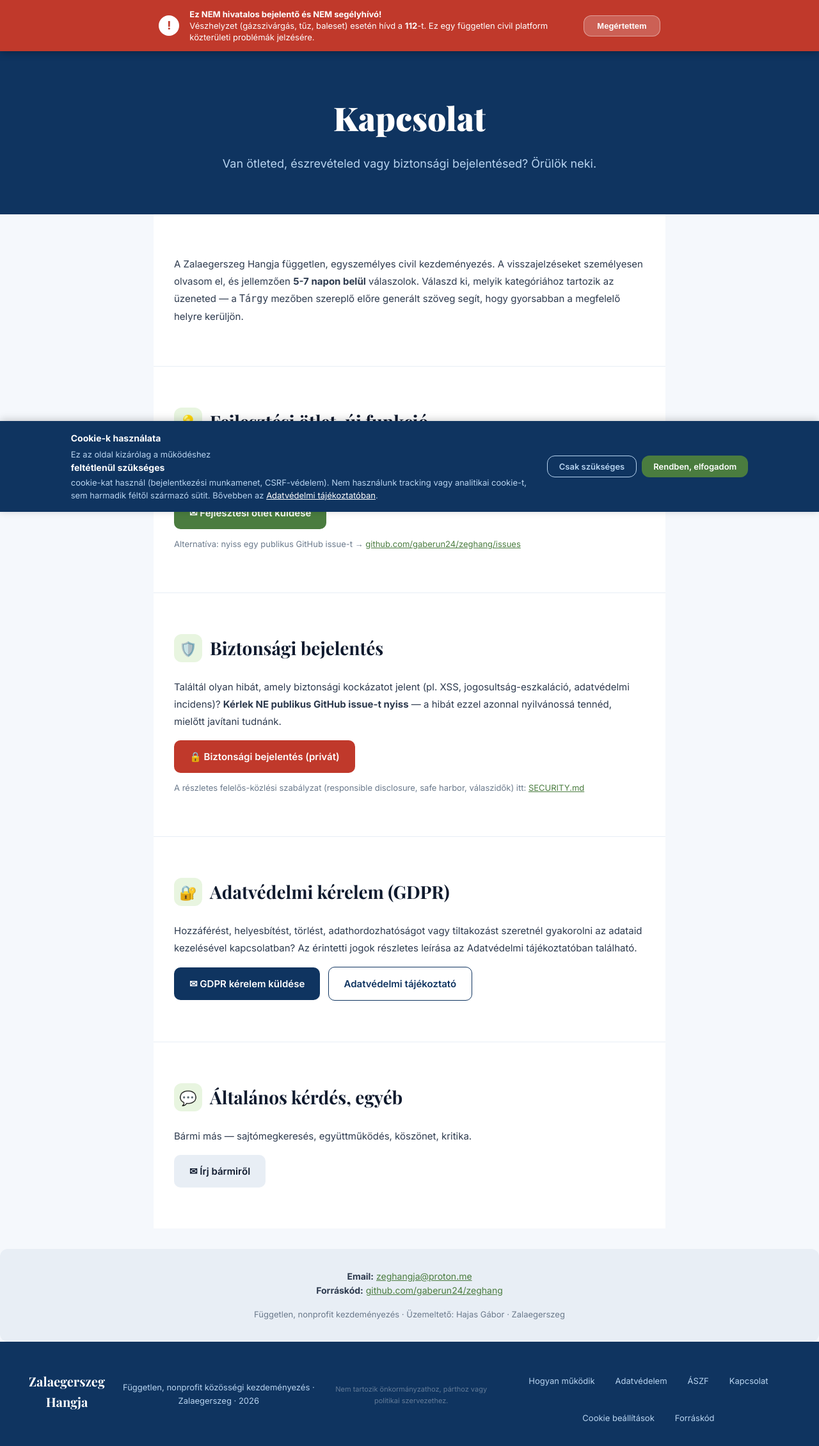
After one commit to gaberun24/zeghang, a Flask app: page /kapcsolat in a window 1280 px wide. The commit adds this page. Shown: the whole page at 64% size. Run offline with Flask 3, Linux system fonts and the light colour scheme; some libraries are stand-ins or nearby versions.

Commit message:
feat: SECURITY.md + /kapcsolat oldal (fejlesztési ötlet / biztonsági bejelentés)
SECURITY.md (responsible disclosure):
- Bejelentési folyamat, 72 órás válaszidő, safe harbor
- Scope / out-of-scope lista
- Angol summary a végén (GitHub security features kompatibilitás)

/kapcsolat oldal (contact.html):
- 4 kategória külön mailto-val és előre kitöltött subject-tel:
  fejlesztési ötlet, biztonsági bejelentés (SECURITY.md-re mutatva),
  GDPR kérelem, általános kérdés
- GitHub issues alternatíva publikus ötletekhez
- Footer linkként mindenhol elérhető
- sitemap.xml-be hozzáadva (priority 0.6, yearly)

Co-Authored-By: Claude Opus 4.7 (1M context) <noreply@anthropic.com>

```diff
--- a/app.py
+++ b/app.py
@@ -528,6 +528,11 @@ def terms():
     return render_template("terms.html")
 
 
+@app.route("/kapcsolat")
+def contact():
+    return render_template("contact.html")
+
+
 # ── SEO: robots.txt + sitemap.xml ──
 @app.route("/robots.txt")
 def robots_txt():
@@ -559,6 +564,7 @@ def sitemap_xml():
         (url_for("index"), "1.0", "daily"),
         (url_for("how_it_works"), "0.8", "monthly"),
         (url_for("user_guide"), "0.8", "monthly"),
+        (url_for("contact"), "0.6", "yearly"),
         (url_for("privacy"), "0.5", "yearly"),
         (url_for("terms"), "0.5", "yearly"),
     ]
--- a/templates/base.html
+++ b/templates/base.html
@@ -115,6 +115,7 @@
       <li><a href="{{ url_for('how_it_works') }}" style="color: var(--hill-pale); text-decoration: none; font-size: 13px;">Hogyan működik</a></li>
       <li><a href="{{ url_for('privacy') }}" style="color: var(--hill-pale); text-decoration: none; font-size: 13px;">Adatvédelem</a></li>
       <li><a href="{{ url_for('terms') }}" style="color: var(--hill-pale); text-decoration: none; font-size: 13px;">ÁSZF</a></li>
+      <li><a href="{{ url_for('contact') }}" style="color: var(--hill-pale); text-decoration: none; font-size: 13px;">Kapcsolat</a></li>
       <li><a href="#" onclick="resetCookieConsent(); return false;" style="color: var(--hill-pale); text-decoration: none; font-size: 13px;">Cookie beállítások</a></li>
       <li><a href="https://github.com/gaberun24/zeghang" target="_blank" style="color: var(--hill-pale); text-decoration: none; font-size: 13px;">Forráskód</a></li>
     </ul>
--- /dev/null
+++ b/templates/contact.html
@@ -0,0 +1,82 @@
+{% extends "base.html" %}
+{% block title %}Kapcsolat — Zalaegerszeg Hangja{% endblock %}
+{% block meta_description %}Lépj kapcsolatba a Zalaegerszeg Hangja platform üzemeltetőjével: fejlesztési ötletek, biztonsági bejelentés, adatvédelmi kérelem vagy általános kérdés.{% endblock %}
+
+{% block content %}
+<div class="how-page">
+  <div class="how-hero">
+    <h1>Kapcsolat</h1>
+    <p>Van ötleted, észrevételed vagy biztonsági bejelentésed? Örülök neki.</p>
+  </div>
+
+  <div class="how-section">
+    <p style="font-size:15px; color:var(--text-mid);">A Zalaegerszeg Hangja független, egyszemélyes civil kezdeményezés. A visszajelzéseket személyesen olvasom el, és jellemzően <strong>5-7 napon belül</strong> válaszolok. Válaszd ki, melyik kategóriához tartozik az üzeneted — a <code>Tárgy</code> mezőben szereplő előre generált szöveg segít, hogy gyorsabban a megfelelő helyre kerüljön.</p>
+  </div>
+
+  <div class="how-section">
+    <h2><span class="icon">💡</span> Fejlesztési ötlet, új funkció</h2>
+    <p>Hiányzik valami, vagy tudnál jobb megoldást egy meglévő funkcióra? Írj egy rövid leírást, és ha lehet, miért gondolod hogy hasznos lenne a közösségnek.</p>
+    <p style="margin-top:1rem;">
+      <a href="mailto:zeghangja@proton.me?subject=Fejlesztési%20ötlet%20%E2%80%94%20Zalaegerszeg%20Hangja"
+         style="display:inline-block; background:var(--meadow); color:white; padding:12px 24px; border-radius:10px; font-weight:600; text-decoration:none;">
+        ✉ Fejlesztési ötlet küldése
+      </a>
+    </p>
+    <p style="margin-top:0.75rem; font-size:13px; color:var(--text-muted);">
+      Alternatíva: nyiss egy publikus GitHub issue-t →
+      <a href="https://github.com/gaberun24/zeghang/issues" target="_blank" style="color:var(--meadow);">github.com/gaberun24/zeghang/issues</a>
+    </p>
+  </div>
+
+  <div class="how-section">
+    <h2><span class="icon">🛡️</span> Biztonsági bejelentés</h2>
+    <p>Találtál olyan hibát, amely biztonsági kockázatot jelent (pl. XSS, jogosultság-eszkaláció, adatvédelmi incidens)? <strong>Kérlek NE publikus GitHub issue-t nyiss</strong> — a hibát ezzel azonnal nyilvánossá tennéd, mielőtt javítani tudnánk.</p>
+    <p style="margin-top:1rem;">
+      <a href="mailto:zeghangja@proton.me?subject=Security%20%E2%80%94%20Zalaegerszeg%20Hangja"
+         style="display:inline-block; background:var(--red-soft); color:white; padding:12px 24px; border-radius:10px; font-weight:600; text-decoration:none;">
+        🔒 Biztonsági bejelentés (privát)
+      </a>
+    </p>
+    <p style="margin-top:0.75rem; font-size:13px; color:var(--text-muted);">
+      A részletes felelős-közlési szabályzat (responsible disclosure, safe harbor, válaszidők) itt:
+      <a href="https://github.com/gaberun24/zeghang/blob/main/SECURITY.md" target="_blank" style="color:var(--meadow);">SECURITY.md</a>
+    </p>
+  </div>
+
+  <div class="how-section">
+    <h2><span class="icon">🔐</span> Adatvédelmi kérelem (GDPR)</h2>
+    <p>Hozzáférést, helyesbítést, törlést, adathordozhatóságot vagy tiltakozást szeretnél gyakorolni az adataid kezelésével kapcsolatban? Az érintetti jogok részletes leírása az Adatvédelmi tájékoztatóban található.</p>
+    <p style="margin-top:1rem;">
+      <a href="mailto:zeghangja@proton.me?subject=GDPR%20kérelem%20%E2%80%94%20Zalaegerszeg%20Hangja"
+         style="display:inline-block; background:var(--forest); color:white; padding:12px 24px; border-radius:10px; font-weight:600; text-decoration:none;">
+        ✉ GDPR kérelem küldése
+      </a>
+      <a href="{{ url_for('privacy') }}"
+         style="display:inline-block; margin-left:0.5rem; border:1.5px solid var(--forest); color:var(--forest); padding:12px 24px; border-radius:10px; font-weight:600; text-decoration:none;">
+        Adatvédelmi tájékoztató
+      </a>
+    </p>
+  </div>
+
+  <div class="how-section">
+    <h2><span class="icon">💬</span> Általános kérdés, egyéb</h2>
+    <p>Bármi más — sajtómegkeresés, együttműködés, köszönet, kritika.</p>
+    <p style="margin-top:1rem;">
+      <a href="mailto:zeghangja@proton.me?subject=Kapcsolat%20%E2%80%94%20Zalaegerszeg%20Hangja"
+         style="display:inline-block; background:var(--cream-dark); color:var(--text-dark); padding:12px 24px; border-radius:10px; font-weight:600; text-decoration:none;">
+        ✉ Írj bármiről
+      </a>
+    </p>
+  </div>
+
+  <div style="text-align:center; padding:2rem; background:var(--cream-dark); border-radius:var(--radius); margin-top:2rem;">
+    <p style="color:var(--text-mid); font-size:14px;">
+      <strong>Email:</strong> <a href="mailto:zeghangja@proton.me" style="color:var(--meadow);">zeghangja@proton.me</a><br>
+      <strong>Forráskód:</strong> <a href="https://github.com/gaberun24/zeghang" target="_blank" style="color:var(--meadow);">github.com/gaberun24/zeghang</a>
+    </p>
+    <p style="margin-top:1rem; color:var(--text-muted); font-size:13px;">
+      Független, nonprofit kezdeményezés · Üzemeltető: Hajas Gábor · Zalaegerszeg
+    </p>
+  </div>
+</div>
+{% endblock %}
```
Also changed, not shown: SECURITY.md (added, +70 -0 lines).
